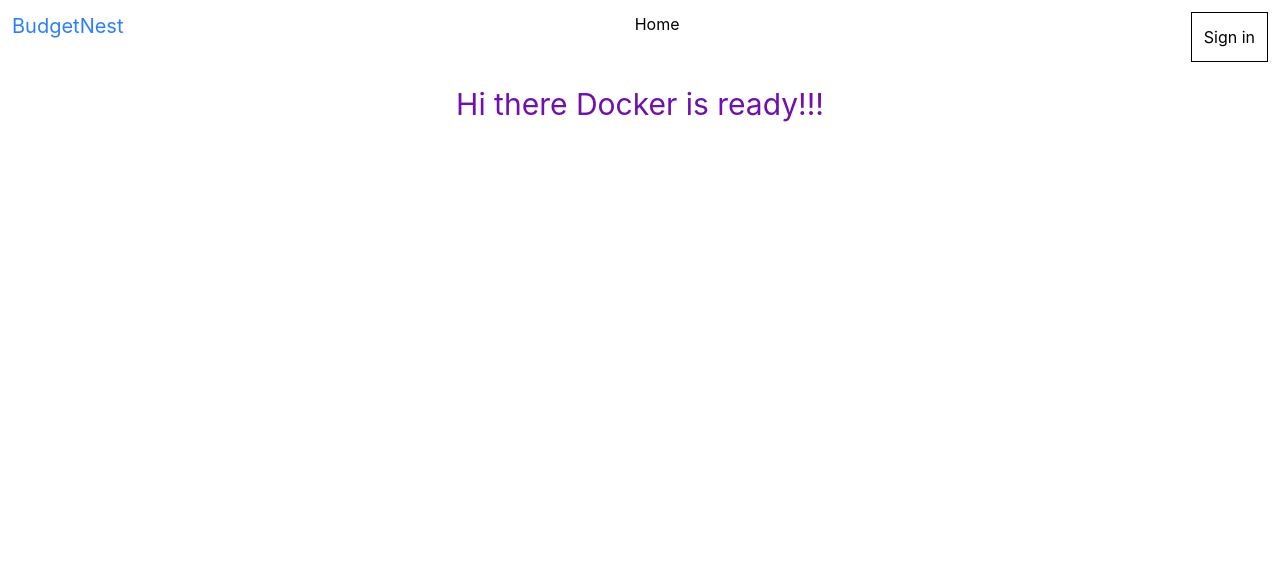
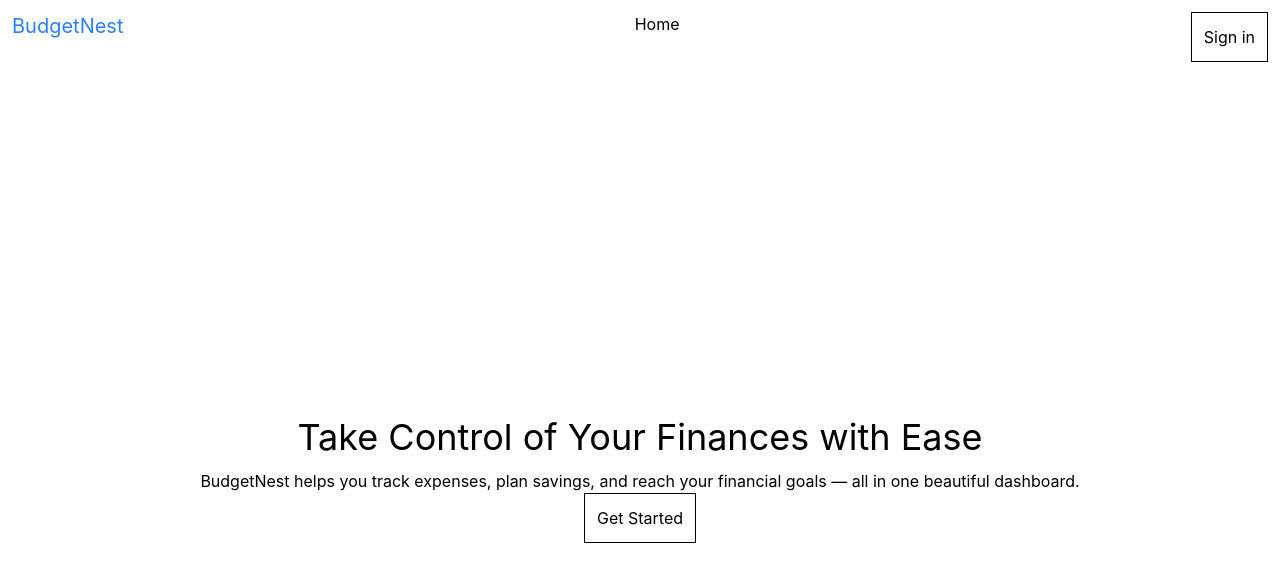
Before and after one commit to Maksas2002/Projektas1, a React (Vite) app in the folder front/: page / in a window 1280 px wide. Shown: the top 582 px of the page. Built offline with nearby package versions, Linux system fonts and the light colour scheme.

Commit message:
Added text to Home

```diff
--- a/front/src/compoments/Home.jsx
+++ b/front/src/compoments/Home.jsx
@@ -1,7 +1,15 @@
+import { Link } from "react-router";
+
 function Home() {
     return(
         <>
-            <h1 className="text-3xl text-center text-purple-800 py-3">Hi there Docker is ready!!!</h1>
+        <div className="min-h-screen flex flex-col justify-center text-center items-center">
+            <div>
+                <h1 className="text-4xl text-center py-3">Take Control of Your Finances with Ease</h1>
+                <p className="text-center">BudgetNest helps you track expenses, plan savings, and reach your financial goals — all in one beautiful dashboard.</p>
+            </div>
+            <Link to="signup" className="border p-3">Get Started</Link>
+        </div>
         </>
     )
 }
```
